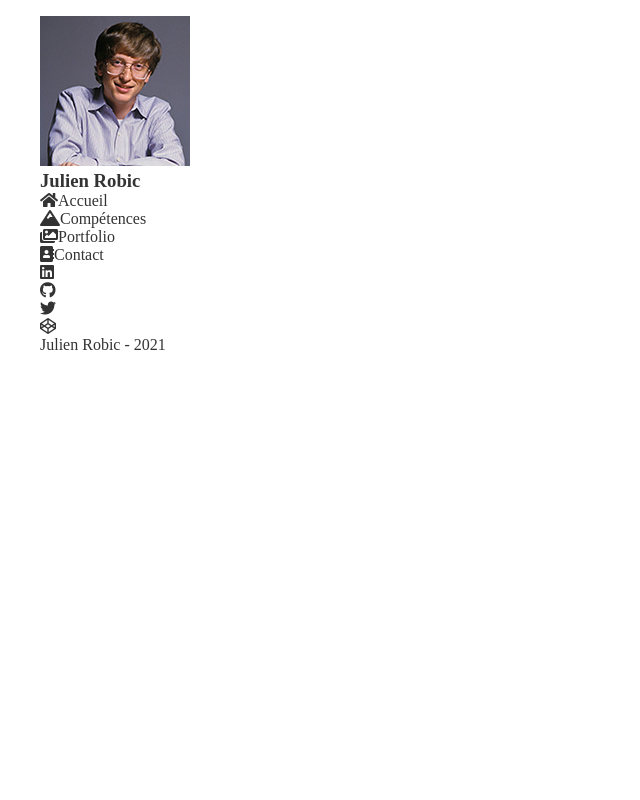
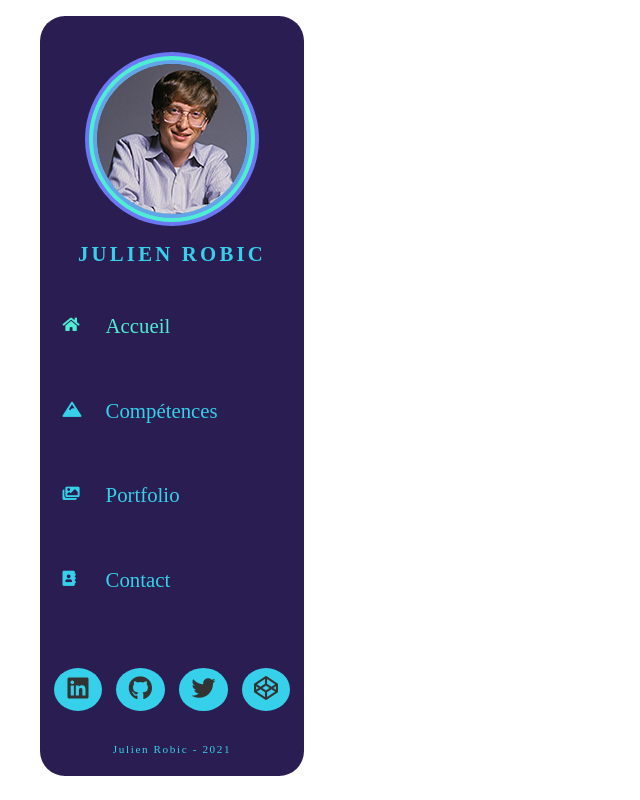
Before and after one commit to Nayte91/resume, a React (Create React App) app: page / in a window 1280 px wide. Shown: the whole page, without its empty margins (0-640 px from the left). Built offline with nearby package versions, Linux system fonts and the light colour scheme; a web font is replaced by a local one.

Commit message:
stylized the navbar !

```diff
--- a/src/components/Navigation.tsx
+++ b/src/components/Navigation.tsx
@@ -1,17 +1,17 @@
 import React from 'react';
-import {NavLink} from "react-router-dom";
+import { NavLink } from "react-router-dom";
 
 const Navigation = () => {
     return (
         <div id="sidebar">
-            <div className="id">
-                <div className="id-content">
+            <div id="identity">
+                <div id="identity-content">
                     <img src="./media/billGates.jpg" alt="Profil picture"/>
                     <h3>Julien Robic</h3>
                 </div>
             </div>
 
-            <div className="navigation">
+            <div id="navigation">
                 <ul>
                     <li>
                         <NavLink exact to="/" activeClassName="navActive">
@@ -55,10 +55,10 @@
                         <a href="https://www.google.fr" target="_blank" rel="noopener"><i className="fab fa-codepen"></i></a>
                     </li>
                 </ul>
-            </div>
 
-            <div id="signature">
-                <p>Julien Robic - 2021</p>
+                <div id="signature">
+                    <p>Julien Robic - 2021</p>
+                </div>
             </div>
         </div>
     );
--- a/src/pages/Contact.tsx
+++ b/src/pages/Contact.tsx
@@ -3,7 +3,7 @@
 
 const Contact = () => {
     return (
-        <div>
+        <div id="contact">
             <Navigation />
             <h1>Hello Contact</h1>
         </div>
--- a/src/pages/Home.tsx
+++ b/src/pages/Home.tsx
@@ -3,9 +3,9 @@
 
 const Home = () => {
     return (
-        <>
+        <div id="home">
           <Navigation />
-        </>
+        </div>
     );
 };
 
--- a/src/pages/Knowledge.tsx
+++ b/src/pages/Knowledge.tsx
@@ -3,7 +3,7 @@
 
 const Knowledge = () => {
     return (
-        <div>
+        <div id="knowledge">
             <Navigation />
             Knowledge
         </div>
--- a/src/pages/Portfolio.tsx
+++ b/src/pages/Portfolio.tsx
@@ -3,7 +3,7 @@
 
 const Portfolio = () => {
     return (
-        <div>
+        <div id="portfolio">
             <Navigation />
             <p>Portfolio</p>
         </div>
--- a/src/styles/components/_navigation.scss
+++ b/src/styles/components/_navigation.scss
@@ -0,0 +1,179 @@
+#sidebar {
+  background: $color-1;
+  font-family: $font-1;
+  height: 100%;
+  min-height: $minHeight;
+  min-width: 264px;
+  border-radius: $borderRadius;
+  position: relative;
+  display: grid;
+  grid-template-columns: 1fr;
+  grid-template-rows: 250px 1fr 108px;
+  grid-template-areas:
+    "1"
+    "2"
+    "3";
+
+  #identity {
+    grid-area: 1;
+    text-align: center;
+    user-select: none;
+    position: relative;
+
+    #identity-content {
+      position: absolute;
+      bottom: 0;
+      left: 50%;
+      transform: translateX(-50%);
+      width: 100%;
+
+      img {
+        border-radius: 50%;
+        box-shadow: 0 0 0 4px $color-3, 0 0 0 8px $color-4, 0 0 0 12px $color-2;
+      }
+
+      h3 {
+        font-size: 1.3rem;
+        text-transform: uppercase;
+        letter-spacing: .2rem;
+        margin-top: 1.5rem;
+        color: $color-5;
+      }
+    }
+  }
+
+  #navigation {
+    grid-area: 2;
+    padding: 2rem 1rem;
+
+    ul {
+      height: 100%;
+      display: grid;
+
+      li {
+        padding: 1rem 0 1rem .4rem;
+        font-size: 1.3rem;
+        position: relative;
+
+        &:hover i {
+          transform: translate(3px, 3px);
+        }
+
+        a {
+          color: $color-5;
+        }
+
+        .navActive {
+          color: $color-4;
+        }
+
+        i {
+          position: absolute;
+          font-size: 0.95rem;
+          transform: translateY(3px);
+          transition: .2s ease;
+        }
+
+        span {
+          margin-left: 2.7rem;
+        }
+      }
+    }
+  }
+
+  #social-networks {
+    grid-area: 3;
+
+    ul {
+      display: flex;
+      width: 264px;
+      padding: 0 14px;
+      justify-content: space-between;
+
+      li {
+        font-size: 1.5rem;
+        background: $color-5;
+        color: $color-1;
+        border-radius: 50%;
+        padding: .5rem 0.8rem;
+        transition: .3s;
+        cursor: pointer;
+
+        a:visited {
+          color: $color-1;
+        }
+
+        &:nth-child(1) {
+          padding: .5rem .85rem
+        }
+
+        &:nth-child(4) {
+          padding: .5rem .75rem
+        }
+
+        &:hover {
+          background: $color-4;
+        }
+      }
+    }
+
+    #signature {
+      margin-top: 2rem;
+      text-align: center;
+      letter-spacing: 0.1rem;
+      font-size: .7rem;
+      color: $color-5;
+
+      &:hover {
+        color: $color-4;
+      }
+    }
+  }
+}
+
+@media screen and (max-width: 850px) {
+  #sidebar {
+    display: flex;
+    min-height: 50px;
+    margin-bottom: .2rem;
+
+    #identity, #social-networks {
+      display: none;
+    }
+
+    #navigation {
+      width: 100%;
+      padding: .1rem 1rem;
+
+      ul {
+        display: flex;
+        justify-content: space-between;
+
+        span {
+          margin-left: 1.5rem !important;
+        }
+      }
+    }
+  }
+}
+
+@media screen and (max-width: 580px) {
+  #sidebar {
+    ul {
+      justify-content: space-around !important;
+
+      li {
+        padding: 1rem 0 !important;
+      }
+
+      i {
+        font-size: 1.4rem !important;
+        transform: translateY(-3px) !important;
+      }
+
+      span {
+        display: none;
+      }
+    }
+  }
+}
```
